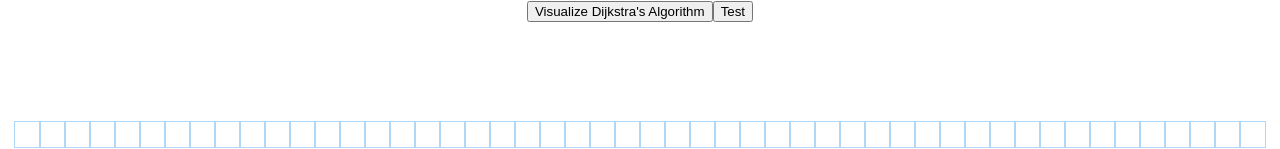
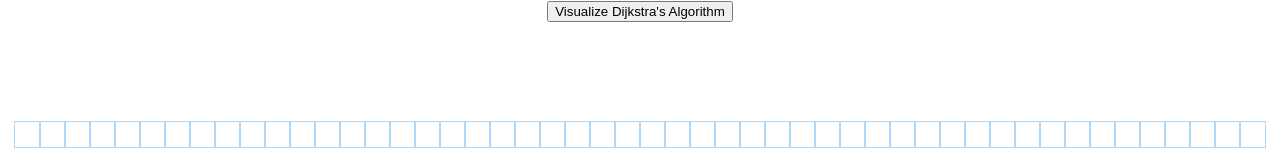
Before and after one commit to phwang4/PathfindingVisualizer, a React (Create React App) app: page / in a window 1280 px wide. Shown: the top 149 px of the page. Built offline with nearby package versions, Linux system fonts and the light colour scheme.

Commit message:
actual first working

```diff
--- a/src/PathfindingVisualizer/PathfindingVisualizer.jsx
+++ b/src/PathfindingVisualizer/PathfindingVisualizer.jsx
@@ -66,9 +66,9 @@ export default class PathfindingVisualizer extends Component {
         <button onClick={() => this.visualizeDijkstra()}>
           Visualize Dijkstra's Algorithm
         </button>
-        <button onClick={() => console.log(grid.length + " " + grid[0].length)}>
+        {/* <button onClick={() => console.log(grid.length + " " + grid[0].length)}>
           Test
-        </button>
+        </button> */}
         <div className="grid">
           {grid.map((row, rowIdx) => {
             return (
```
